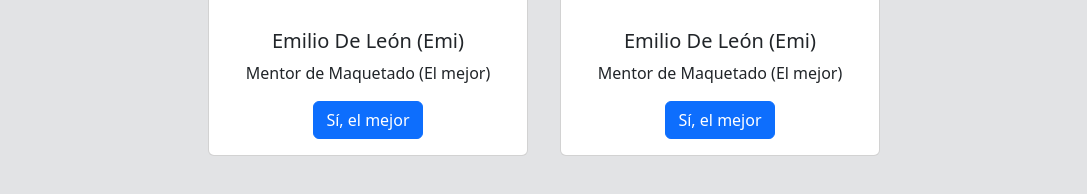
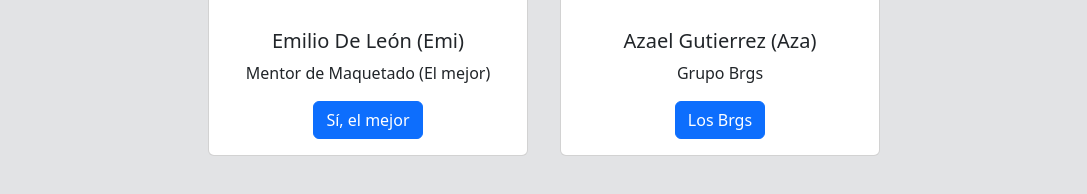
Before and after one commit to emiliodeleonhdez/practica-git-27js, a plain HTML site: page koders/koders.html in a window 1280 px wide. Shown: the part 3060-3254 px from the top of the page, without its empty margins (96-1183 px from the left). Drawn offline with nearby package versions, Linux system fonts and the light colour scheme.

Commit message:
add Img Card

```diff
--- a/koders/koders.html
+++ b/koders/koders.html
@@ -281,11 +281,11 @@
         <!-- Hector -->
         <!-- Azael -->
          <div class="card mentor__card d-flex justify-content-center align-items-center m-3">
-          <img src="https://ca.slack-edge.com/TCRFJBKB6-U0275TN36E8-db6aee7f44f9-512" class="card-img-top mentor__profile-pic m-3" alt="...">
+          <img src="https://ca.slack-edge.com/TCRFJBKB6-U056A542Y57-7401b71ffa12-512" class="card-img-top mentor__profile-pic m-3" alt="...">
           <div class="card-body text-center">
-            <h5 class="card-title">Emilio De León (Emi)</h5>
-            <p class="card-text">Mentor de Maquetado (El mejor)</p>
-            <a href="#" class="btn btn-primary">Sí, el mejor</a>
+            <h5 class="card-title">Azael Gutierrez  (Aza)</h5>
+            <p class="card-text">Grupo Brgs</p>
+            <a href="#" class="btn btn-primary">Los Brgs</a>
           </div>
         </div>
         <!-- Azael -->
```
